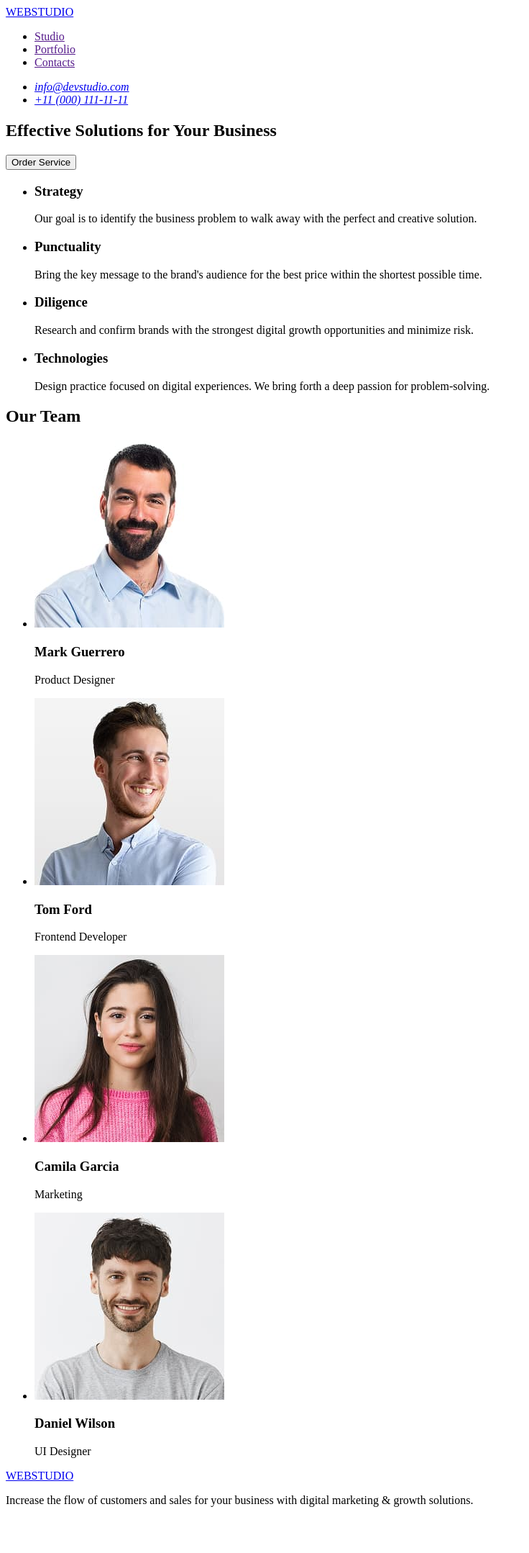
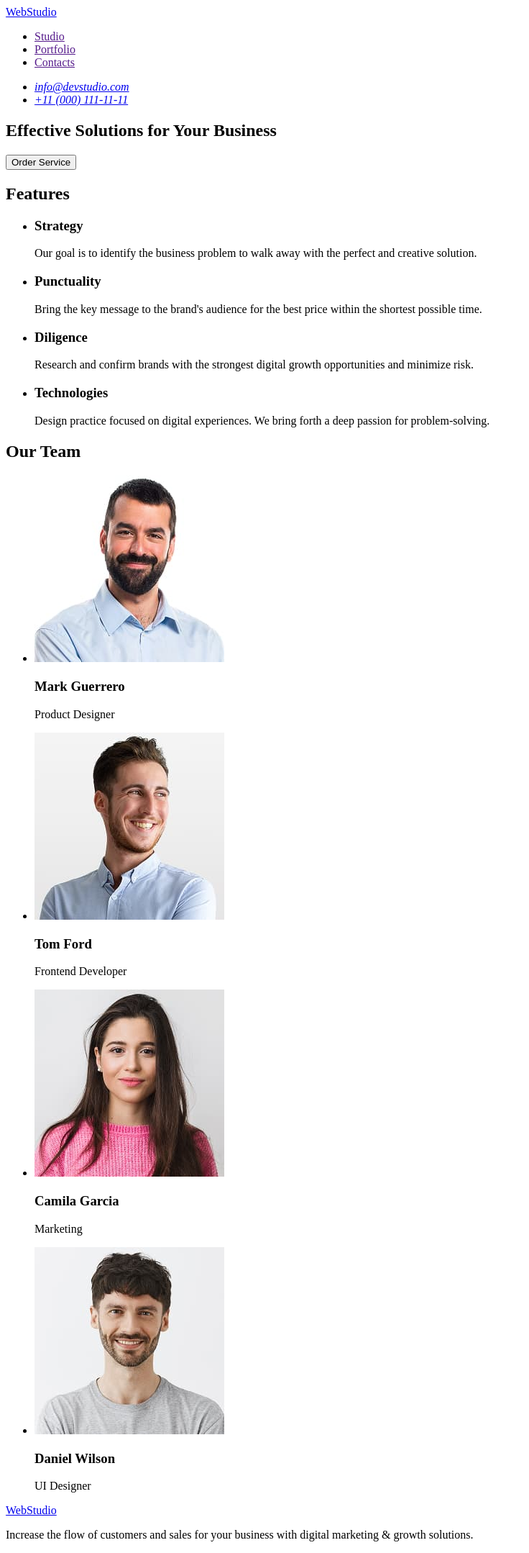
Before and after one commit to Vlad-Kuzmenko/goit-markup-hw-01, a plain HTML site: page index.html in a window 1280 px wide. Shown: the whole page at 72% size, without its empty margins (0-736 px from the left). Before the commit the page ends 2110 px from the top, so only its background shows below. Drawn offline with Linux system fonts and the light colour scheme.

Commit message:
Add changes to goit-markup-hw-01

```diff
--- a/index.html
+++ b/index.html
@@ -7,8 +7,8 @@
 </head>
 <body>
     <header>
-        <a href="./index.html">WEBSTUDIO</a>
         <nav>
+            <a href="./index.html">WebStudio</a>
             <ul>
                 <li>
                     <a href="">Studio</a>
@@ -27,7 +27,7 @@
                     <a href="mailto:info@devstudio.com">info@devstudio.com</a>
                 </li>
                 <li>
-                    <a href="tell:+110001111111">+11 (000) 111-11-11</a>
+                    <a href="tel:+110001111111">+11 (000) 111-11-11</a>
                 </li>
             </ul>
         </address>
@@ -40,6 +40,7 @@
         </section>
 
         <section>
+            <h2>Features</h2>
             <ul>
                 <li>
                     <h3>Strategy</h3>
@@ -108,7 +109,7 @@
     </main>
 
     <footer>
-        <a href="./index.html">WEBSTUDIO</a>
+        <a href="./index.html">WebStudio</a>
         <p>Increase the flow of customers and sales for your business with digital marketing & growth solutions.</p>
     </footer>
 </body>
```
